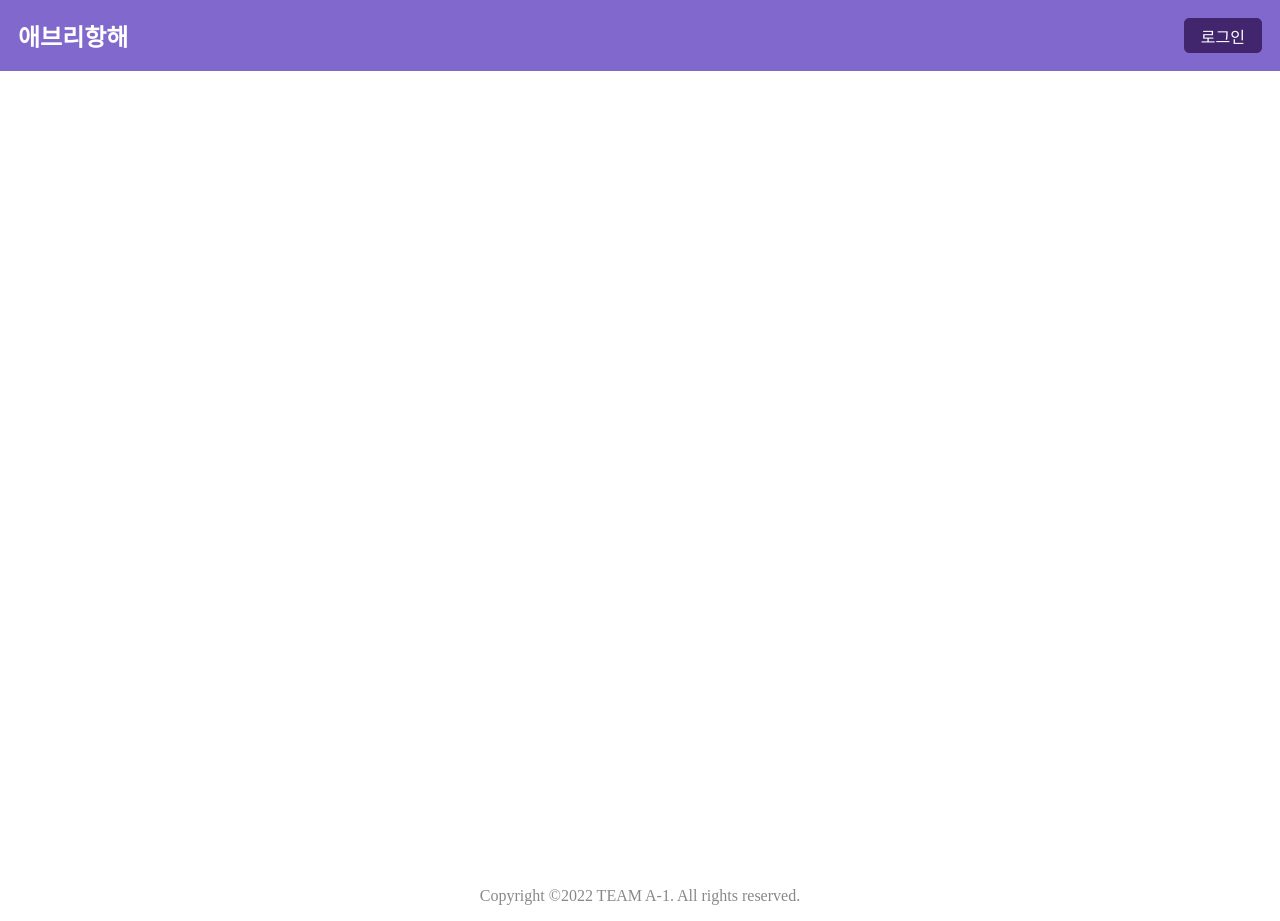
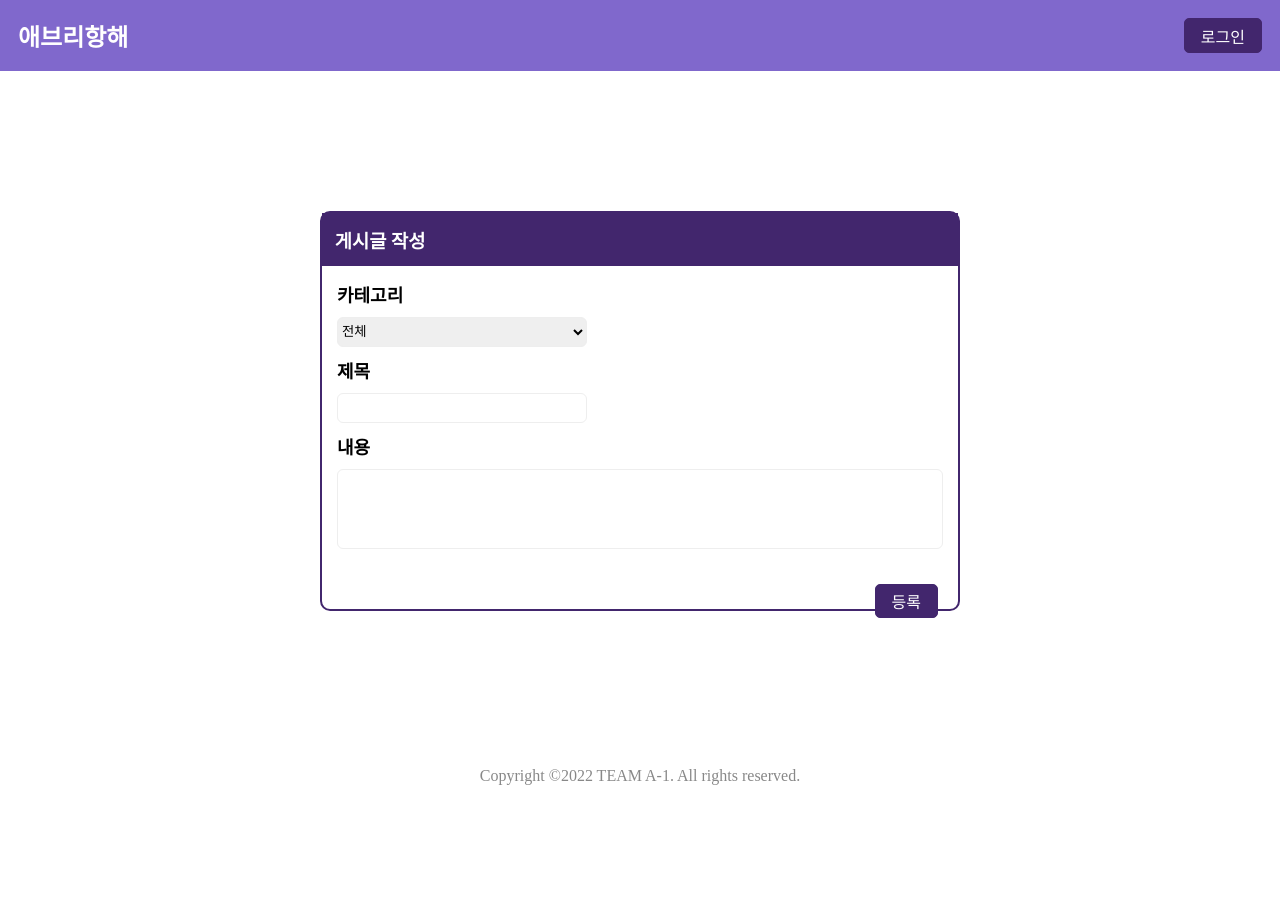
Before and after one commit to yejin0718/everyhanghae, a React (Create React App) app in the folder React/: page /write in a window 1280 px wide. After the commit the page ends 801 px from the top, so only its background shows below. Built offline with nearby package versions, Linux system fonts and the light colour scheme.

Commit message:
style : 게시글 작성 페이지 레이아웃 구현

```diff
--- /dev/null
+++ b/React/src/components/elements/Card.jsx
@@ -0,0 +1,10 @@
+import React from "react";
+import classes from "./Card.module.css";
+
+const Card = (props) => {
+  return (
+    <div className={`${classes.card} ${props.className}`}>{props.children}</div>
+  );
+};
+
+export default Card;
--- /dev/null
+++ b/React/src/components/elements/Card.module.css
@@ -0,0 +1,5 @@
+.card {
+  border-radius: 10px;
+  background: white;
+  box-shadow: 0 2px 8px raba(0, 0, 0, 0.26);
+}
--- a/React/src/components/elements/elements.module.css
+++ b/React/src/components/elements/elements.module.css
@@ -10,7 +10,7 @@
 
 .button:hover,
 .button:active {
-  background: #351664;
+  background: #2e1356;
   border-color: #3b1870;
 }
 
--- /dev/null
+++ b/React/src/components/write/AddWrite.jsx
@@ -0,0 +1,52 @@
+import React from "react";
+import Card from "../elements/Card";
+import classes from "./AddWrite.module.css";
+import Button from "../elements/Button";
+
+const AddWrite = () => {
+  return (
+    <form className={classes.wrap}>
+      <Card className={classes.box}>
+        <header className={classes.header}>
+          <h3>게시글 작성</h3>
+        </header>
+        <div className={classes.inputBox}>
+          <label htmlFor="category">카테고리</label>
+          <select name="category" className={classes.select}>
+            <option value="total">전체</option>
+            <option value="backend">백엔드</option>
+            <option value="frontend">프로트엔드</option>
+            <option value="etc">기타</option>
+          </select>
+          <label htmlFor="title">제목</label>
+          <input
+            className={classes.input}
+            id="title"
+            name="title"
+            type="text"
+          />
+          <label htmlFor="content">내용</label>
+          <textarea
+            className={classes.textarea}
+            id="content"
+            name="content"
+            type="text"
+          />
+
+          {/* <label htmlFor="writer">작성자</label>
+          <input
+            className={classes.input}
+            id="writer"
+            name="writer"
+            type="text"
+          /> */}
+        </div>
+        <footer className={classes.footer}>
+          <Button className={classes.addBtn}>등록</Button>
+        </footer>
+      </Card>
+    </form>
+  );
+};
+
+export default AddWrite;
--- /dev/null
+++ b/React/src/components/write/AddWrite.module.css
@@ -0,0 +1,63 @@
+.wrap {
+  height: 85vh;
+  display: flex;
+  flex: 1;
+  justify-content: center;
+  align-items: center;
+}
+
+.box {
+  border: 2px solid var(--color-button);
+  border-radius: 10px;
+  width: 50vw;
+  height: 400px;
+}
+
+.header {
+  background: var(--color-button);
+  padding: 0.8rem;
+  color: white;
+}
+
+.inputBox {
+  display: flex;
+  flex-direction: column;
+  padding: 15px;
+  row-gap: 10px;
+}
+
+label {
+  font-weight: bold;
+  font-size: 18px;
+}
+
+.select {
+  width: 250px;
+  height: 30px;
+  border-radius: 6px;
+  border: 1px solid #eee;
+  outline: none;
+}
+
+.input {
+  width: 250px;
+  height: 30px;
+  border-radius: 6px;
+  border: 1px solid #eee;
+  outline: none;
+}
+
+.textarea {
+  width: 100%;
+  height: 80px;
+  border-radius: 6px;
+  border: 1px solid #eee;
+  outline: none;
+  resize: none;
+}
+
+.footer {
+  display: flex;
+  justify-content: flex-end;
+  padding: 20px;
+}
--- a/React/src/pages/Write.jsx
+++ b/React/src/pages/Write.jsx
@@ -1,7 +1,12 @@
 import React from "react";
+import AddWrite from "../components/write/AddWrite";
 
 const Write = () => {
-  return <div>Write</div>;
+  return (
+    <>
+      <AddWrite />
+    </>
+  );
 };
 
 export default Write;
--- a/React/src/shared/GlobalStyle.js
+++ b/React/src/shared/GlobalStyle.js
@@ -32,6 +32,10 @@ const GlovalStyle = createGlobalStyle`
   outline: none;
   font-family: "Pretendard";
 }
+
+body {
+  height: 100%;
+}
 `;
 
 export default GlovalStyle;
--- a/React/src/shared/Router.js
+++ b/React/src/shared/Router.js
@@ -3,6 +3,7 @@ import Header from "./layout/Header";
 import Layout from "./layout/Layout";
 import Footer from "./layout/Footer";
 import Main from "../pages/Main";
+import Write from "../pages/Write";
 
 const Router = () => {
   return (
@@ -11,6 +12,7 @@ const Router = () => {
       <Layout>
         <Routes>
           <Route path="/" element={<Main />} />
+          <Route path="/write" element={<Write />} />
         </Routes>
       </Layout>
       <Footer />
--- a/React/src/shared/layout/Layout.module.css
+++ b/React/src/shared/layout/Layout.module.css
@@ -1,7 +1,6 @@
 .layout {
   max-width: 1200px;
   min-width: 800px;
-  min-height: 800px;
+  /* min-height: 800px; */
   margin: auto;
-  padding: 0 20px;
 }
```
Also changed, not shown: React/src/components/write/write.jsx (deleted), React/src/components/write/write.module.css (deleted), React/src/pages/SignIn.jsx (renamed from React/src/pages/Login.jsx).
